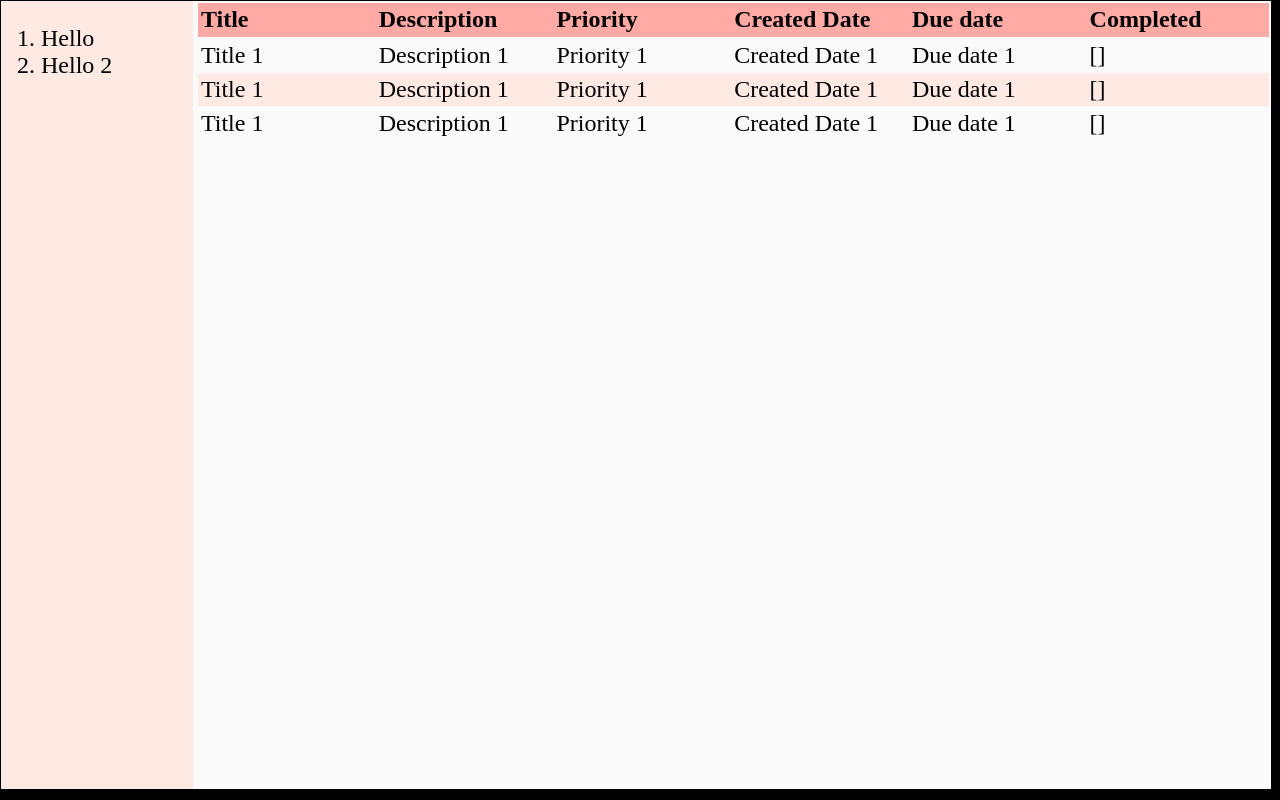
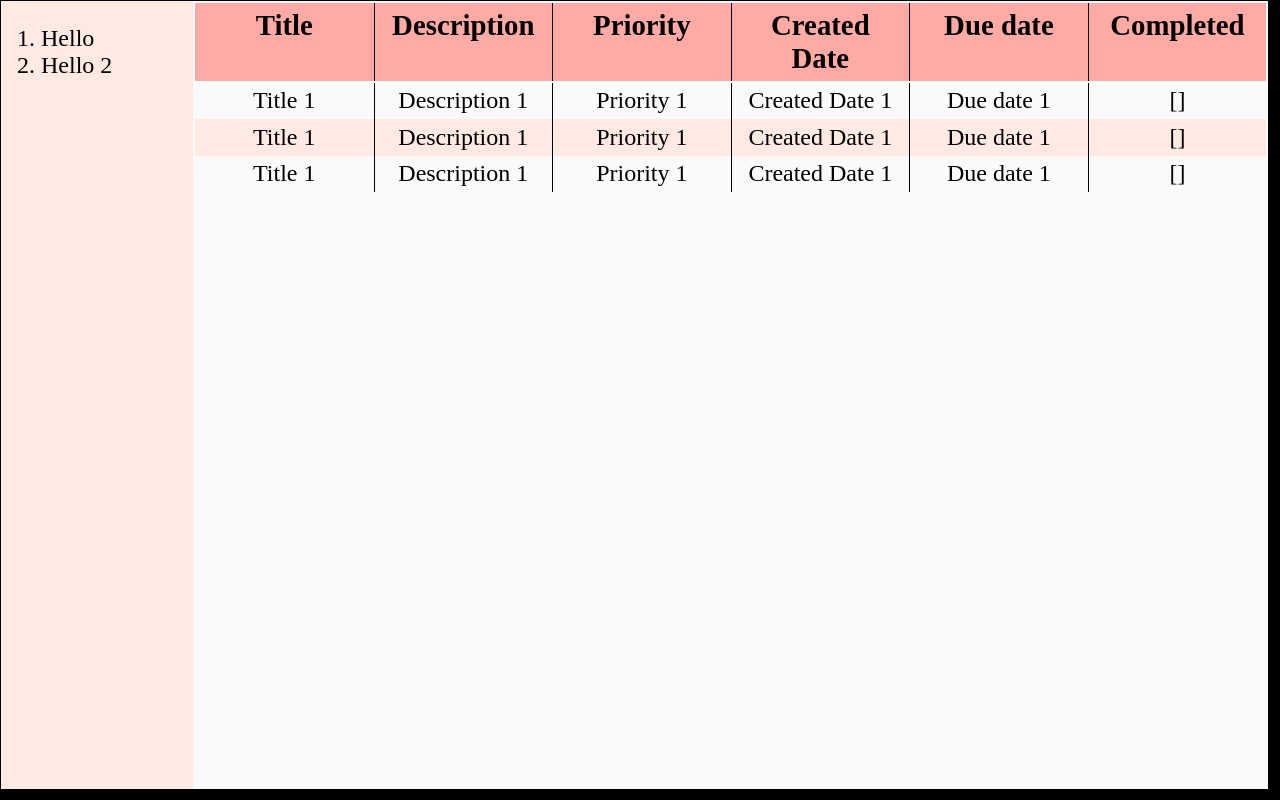
Before and after one commit to haukenpy/to-do-list, a website built with webpack: page src/index.html in a window 1280 px wide. Built offline with nearby package versions, Linux system fonts and the light colour scheme.

Commit message:
table styling

```diff
--- a/src/css-files/landingpage.css
+++ b/src/css-files/landingpage.css
@@ -2,7 +2,7 @@
     --full-width: 98.5vw;
     --full-height: 98.5vh;
     --font-size-large: 1.5em;
-    --font-size-medium: 1em;
+    --font-size-medium: 1.2em;
     --font-size-small: 0.7em;
 
     --light-red-color: #ffaaa5;
@@ -36,7 +36,6 @@ body {
 /* Project Container and subsequent items */
 
 #project-container {
-    padding-left: 0.2vw;
     background-color: var(--white-color);
     height: var(--full-height);
     width: 84vw;
@@ -46,21 +45,30 @@ table {
     width: 100%;
 }
 
+table td:first-child, th:first-child {
+    border-left: none;
+}
+
+th, td {
+    border-left: 1px solid black;
+    padding: 0.2em 0.5em;
+}
+
 tr {
     display: grid;
     grid-template-columns: repeat(6, 1fr);
-    padding: 0.1em;
-}
-
-thead>tr:nth-child(1) {
-    font-weight: 600;
-    background-color: var(--light-red-color);
-}
-
-tr {
     background-color: var(--white-color);
 }
 
 tr:nth-child(even) {
     background-color: var(--light-orange-color);
 }
+
+th {
+    background-color: var(--light-red-color);
+    font-size: var(--font-size-medium);
+}
+
+td {
+    text-align: center;
+}
--- a/src/index.html
+++ b/src/index.html
@@ -21,12 +21,12 @@
             <table>
                 <thead>
                     <tr>
-                        <td>Title</td>
-                        <td>Description</td>
-                        <td>Priority</td>
-                        <td>Created Date</td>
-                        <td>Due date</td>
-                        <td>Completed</td>
+                        <th>Title</th>
+                        <th>Description</th>
+                        <th>Priority</th>
+                        <th>Created Date</th>
+                        <th>Due date</th>
+                        <th>Completed</th>
                     </tr>
                 </thead>
                 <tbody>
```
